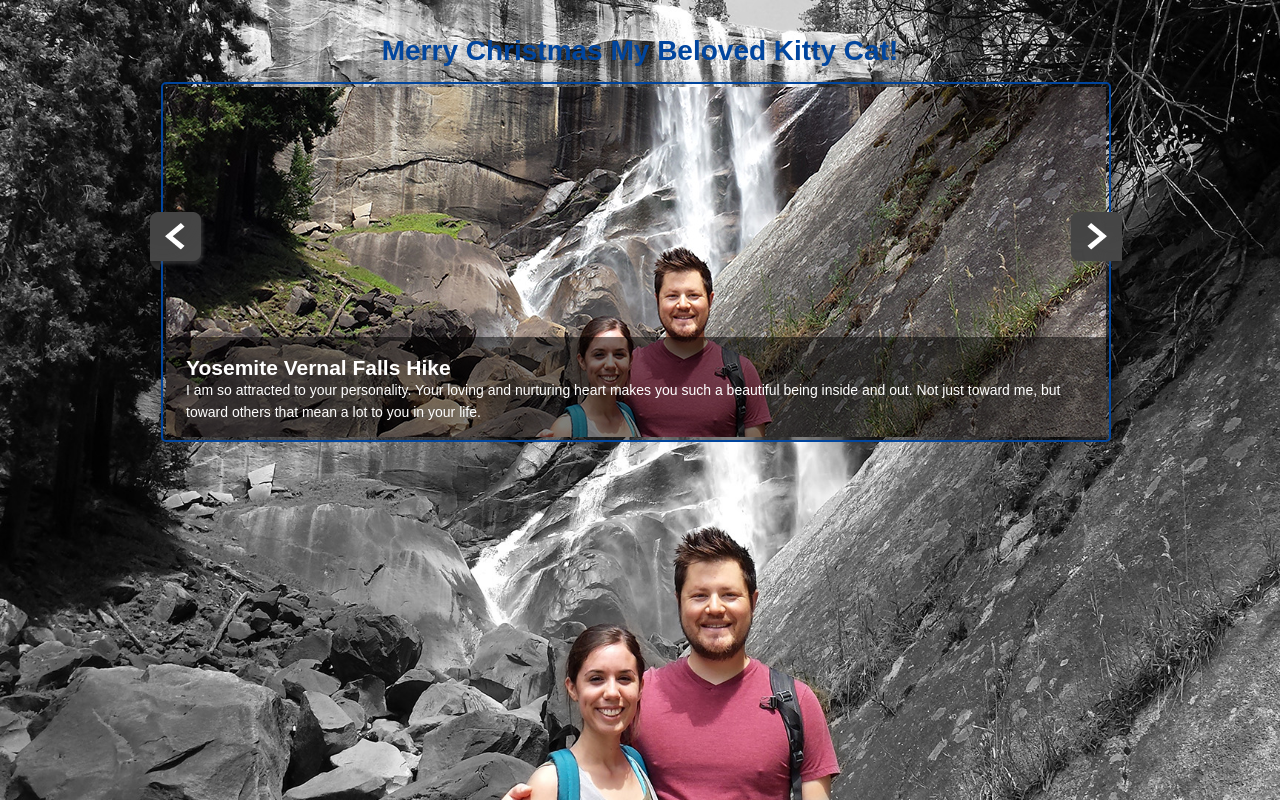
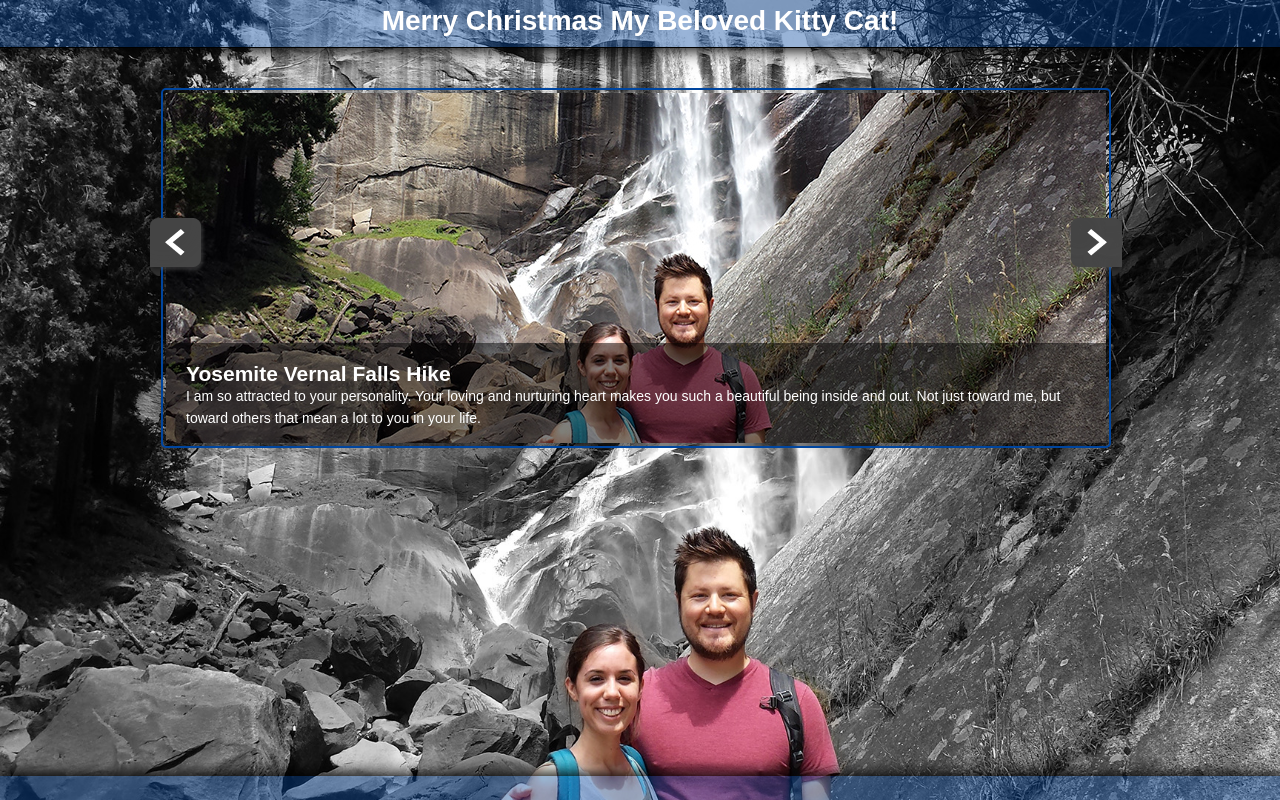
Before and after one commit to zenkitties/cat-christmas-slider, a plain HTML site: page index.html in a window 1280 px wide. Drawn offline with Linux system fonts and the light colour scheme.

Commit message:
Adding some final styling touches to the present

```diff
--- a/css/style.css
+++ b/css/style.css
@@ -25,8 +25,8 @@ a {
 
 h1 {
     text-align: center;
-    margin-bottom: 20px;
-    color: hsla(214, 100%, 31%, 1);
+    margin-bottom: 15px;
+    padding-top: 10px;
 }
 
 #container {
@@ -83,3 +83,26 @@ h1 {
 #next {
     margin-left: -45px;
 }
+
+.heading-container {
+    color: #fff;
+    background-color: hsla(214, 100%, 31%, .40);
+    border-bottom: #000 solid 1px;
+    width: 100%;
+    -webkit-box-shadow: 0px 3px 15px 0px rgba(0,0,0,1);
+    -moz-box-shadow: 0px 3px 15px 0px rgba(0,0,0,1);
+    box-shadow: 0px 3px 15px 0px rgba(0,0,0,1);
+}
+
+footer {
+    position: fixed;
+    left: 0;
+    bottom: 0;
+    width: 100%;
+    min-height: 24px;
+    background-color: hsla(214, 100%, 31%, .40);
+    -webkit-box-shadow: 2px -3px 15px 0px rgba(0,0,0,1);
+    -moz-box-shadow: 2px -3px 15px 0px rgba(0,0,0,1);
+    box-shadow: 2px -3px 15px 0px rgba(0,0,0,1);
+
+}
--- a/index.html
+++ b/index.html
@@ -6,9 +6,11 @@
     <link rel="stylesheet" href="css/style.css" />
 </head>
 <body>
+   <div class="heading-container">
+       <h1 id="cat-christmas">Merry Christmas My Beloved Kitty Cat!</h1>
+   </div>
    <div id="container">
       <header>
-          <h1>Merry Christmas My Beloved Kitty Cat!</h1>
           <img id="prev" src="img/arrow-left.png">
           <div id="slider" ng-controller="ChristmasController">
               <div class="slide" ng-repeat="note in love_notes">
@@ -21,9 +23,8 @@
           </div>
           <img id="next" src="img/arrow-right.png">
       </header>
-
    </div>
-
+<footer></footer>
 
 
     <script src="js/jquery-1.11.3.js"></script> <!--/ jQuery script -->
--- a/js/app.js
+++ b/js/app.js
@@ -37,7 +37,7 @@ var app = angular.module('christmasApp', []);
             {
             img: 'img/cat6.jpg',
             heading: 'Downtown Fresno - Our First Art Hop',
-            reason: 'You are the perfect combination between beautiful, sexy, and gorgeous. I love that I am so physically, emotional, and spiritually attracted to you.'
+            reason: 'You are the perfect combination of beautiful, sexy, and gorgeous. I love that I am so physically, emotional, and spiritually attracted to you.'
             },
             {
             img: 'img/cat7.jpg',
@@ -57,7 +57,7 @@ var app = angular.module('christmasApp', []);
             {
             img: 'img/cat10.jpg',
             heading: 'Sequioa National Park - Tokopah Falls Trail',
-            reason: 'I really appreciate and find great joy in what a talented artist you are. I love that you love writing letters and sealing them with wax and I love that you are just a breath taking actress.'
+            reason: 'I really appreciate and find great joy in what a talented artist you are. I love that you love writing letters and sealing them with wax. I love that you are just a breath taking actress.'
             },
             {
             img: 'img/cat11.jpg',
```
